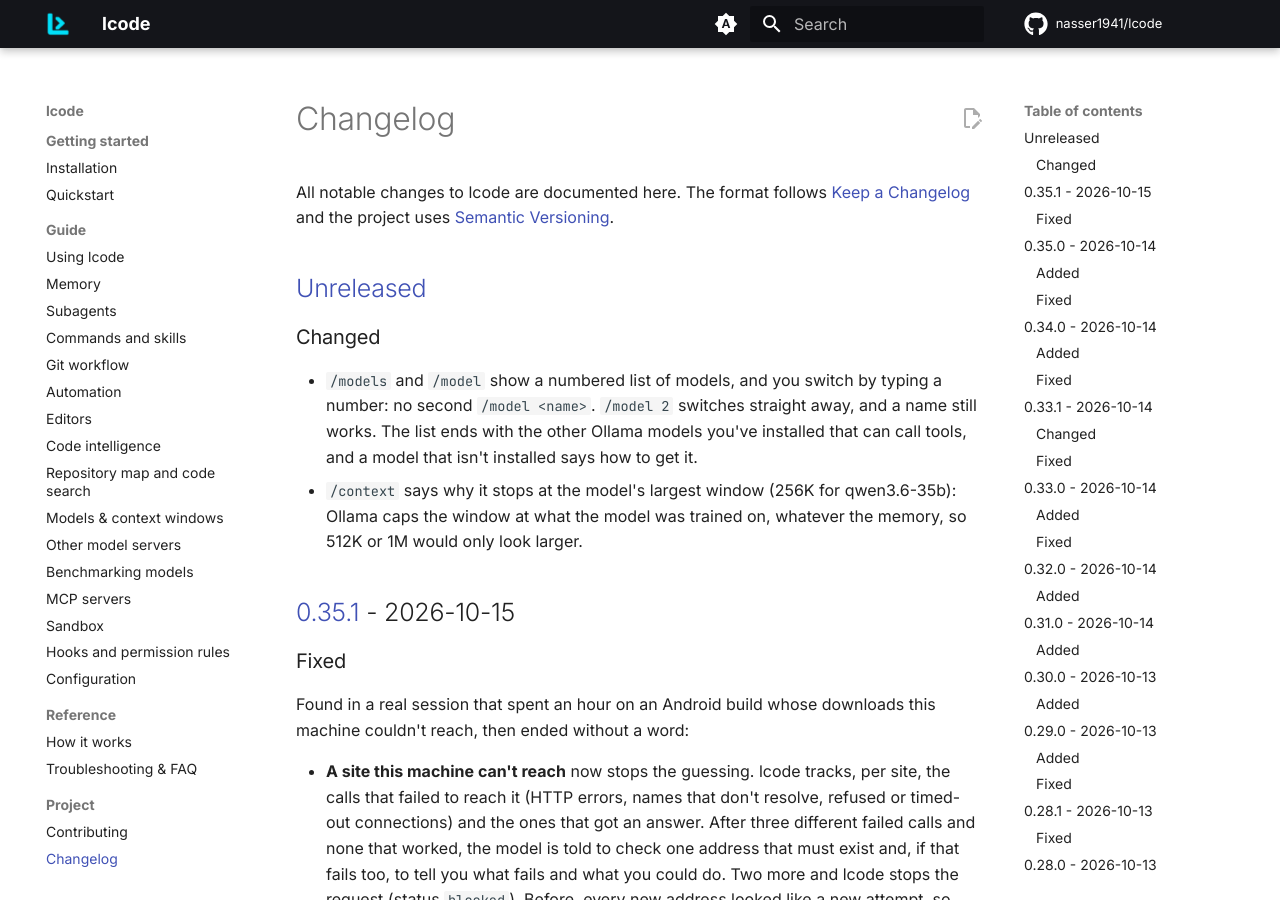
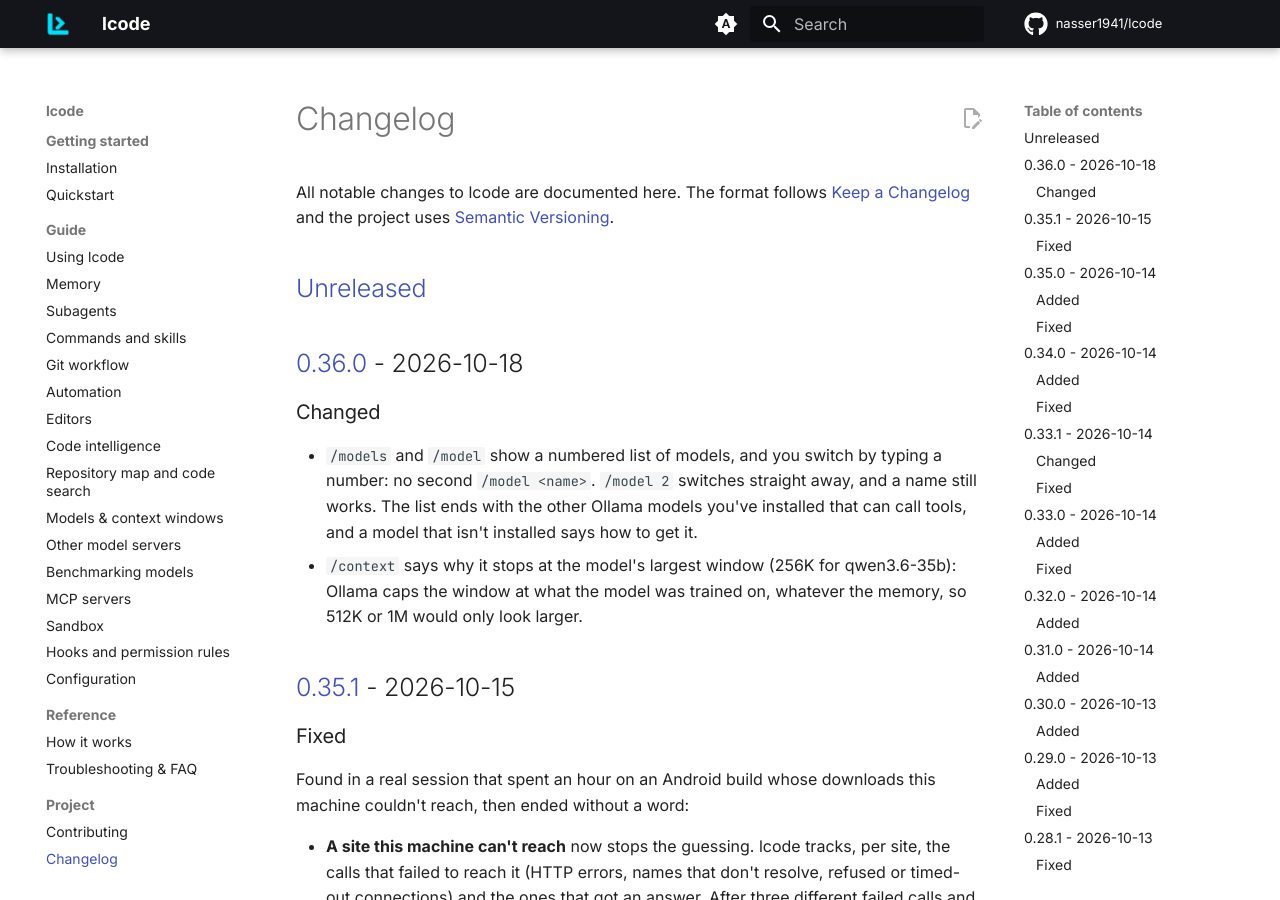
Before and after one commit to nasser1941/lcode, an MkDocs documentation site: the page built from docs/changelog.md, in a window 1280 px wide and 900 px high. Built offline with MkDocs 1.6.1 and Material for MkDocs 9.7.7, drawn with Linux system fonts in a browser that asks for light colours; comment, search, counter and statistics services are not loaded.

Commit message:
Release 0.36.0 (#143)
Co-authored-by: nasser1941 <9349840+nasser1941@users.noreply.github.com>
Co-authored-by: Claude Opus 5.5 <noreply@anthropic.com>

```diff
--- a/CHANGELOG.md
+++ b/CHANGELOG.md
@@ -5,6 +5,8 @@ All notable changes to lcode are documented here. The format follows
 [Semantic Versioning](https://semver.org/).
 
 ## [Unreleased]
+
+## [0.36.0] - 2026-10-18
 
 ### Changed
 
@@ -808,7 +810,8 @@ First public release.
 - `AGENTS.md` project instructions and `/init` to generate them.
 - One-line installer for Linux and macOS.
 
-[Unreleased]: https://github.com/nasser1941/lcode/compare/v0.35.1...HEAD
+[Unreleased]: https://github.com/nasser1941/lcode/compare/v0.36.0...HEAD
+[0.36.0]: https://github.com/nasser1941/lcode/compare/v0.35.1...v0.36.0
 [0.35.1]: https://github.com/nasser1941/lcode/compare/v0.35.0...v0.35.1
 [0.35.0]: https://github.com/nasser1941/lcode/compare/v0.34.0...v0.35.0
 [0.34.0]: https://github.com/nasser1941/lcode/compare/v0.33.1...v0.34.0
--- a/src/lcode/__init__.py
+++ b/src/lcode/__init__.py
@@ -3,7 +3,7 @@
 From a program: `from lcode import Session` (see lcode.api).
 """
 
-__version__ = "0.35.1"
+__version__ = "0.36.0"
 
 API = ("Session", "Result", "Options", "SetupError")
 
```
Also changed, not shown: docs/quickstart.md (+1 -1 lines).
